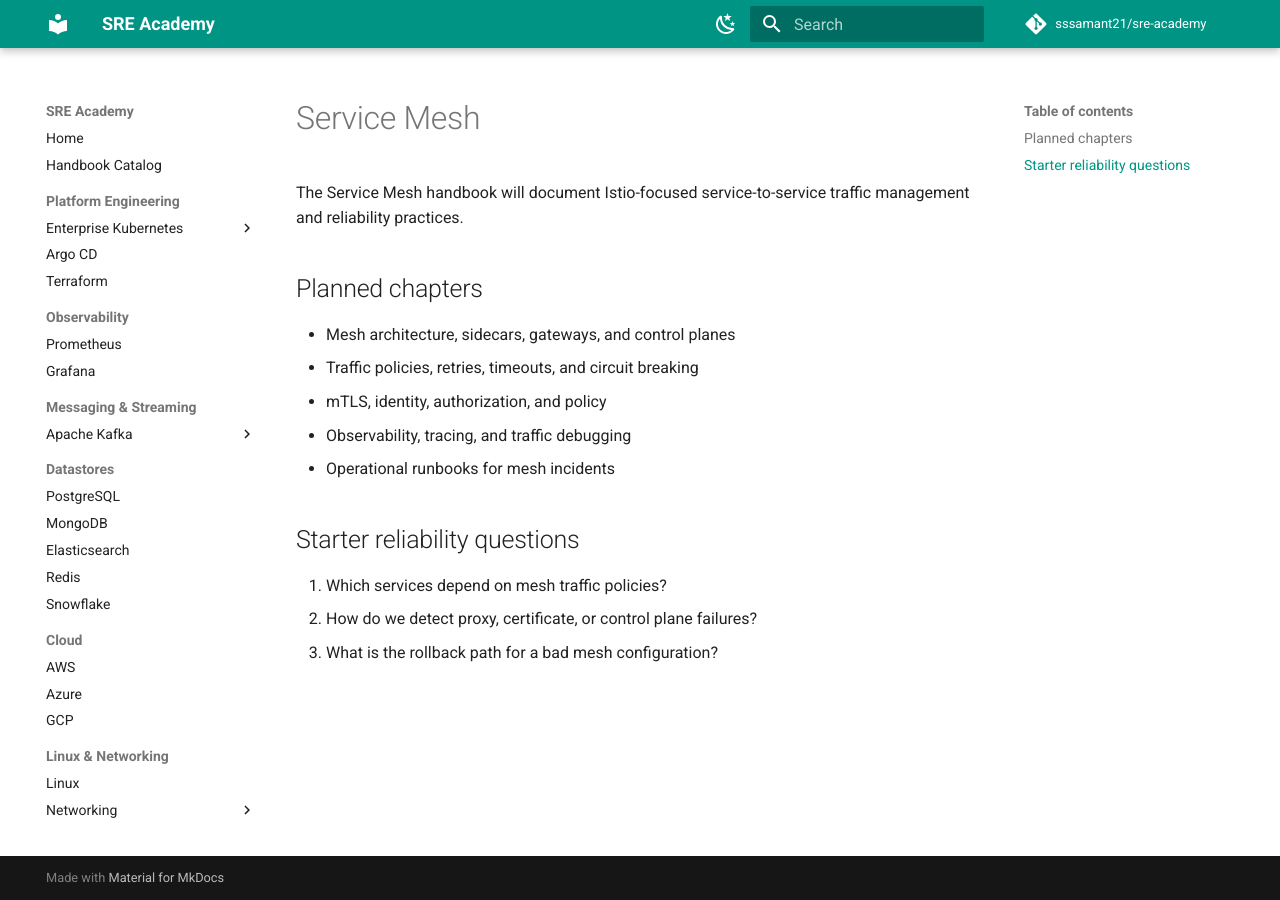
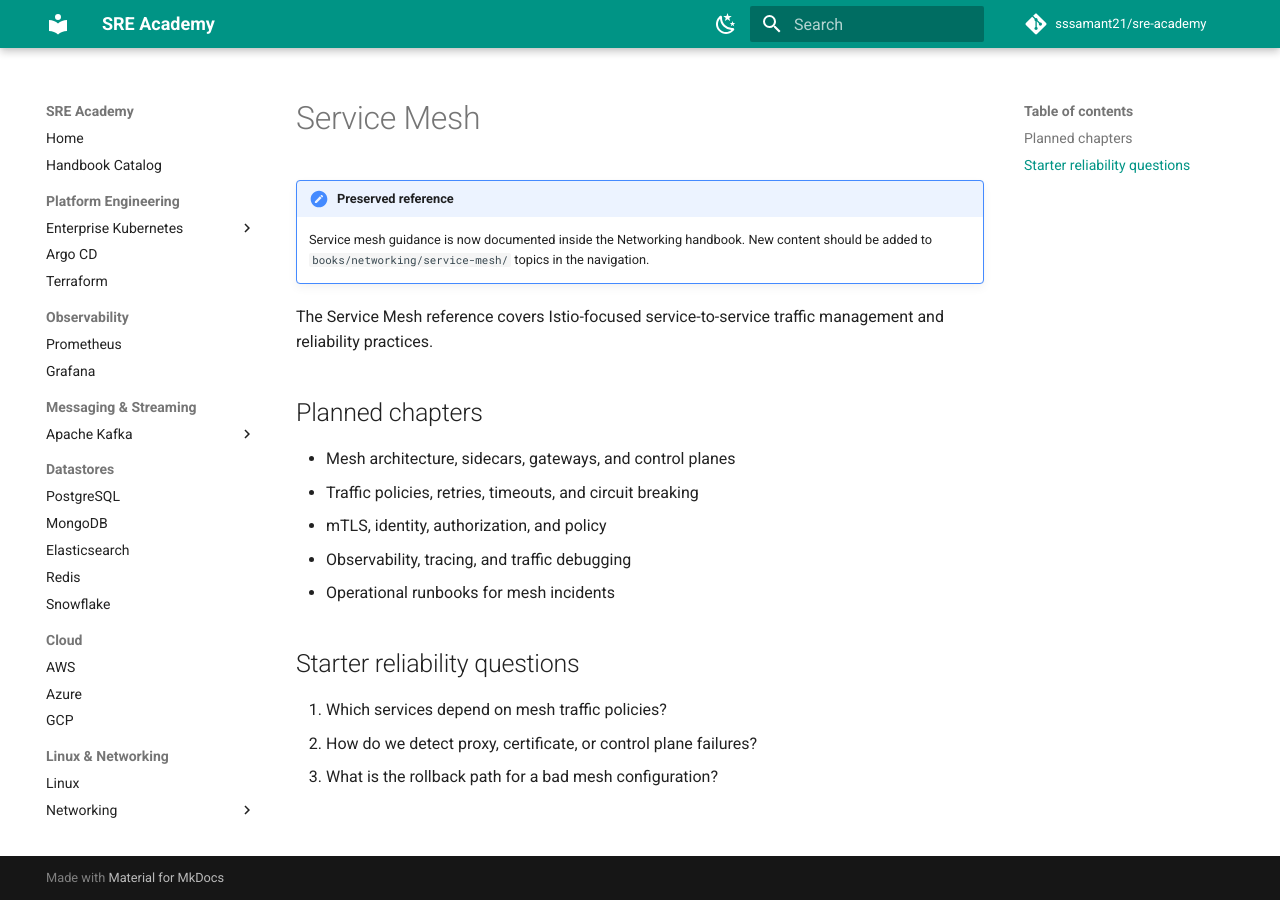
Before and after one commit to sssamant21/sre-academy, an MkDocs documentation site: the page built from docs/books/service-mesh/index.md, in a window 1280 px wide. Built offline with MkDocs 1.6.1 and Material for MkDocs 9.7.7, drawn with Linux system fonts in a browser that asks for light colours; comment, search, counter and statistics services are not loaded.

Commit message:
Mark legacy Service Mesh page as preserved reference

```diff
--- a/docs/books/service-mesh/index.md
+++ b/docs/books/service-mesh/index.md
@@ -1,6 +1,9 @@
 # Service Mesh
 
-The Service Mesh handbook will document Istio-focused service-to-service traffic management and reliability practices.
+!!! note "Preserved reference"
+    Service mesh guidance is now documented inside the Networking handbook. New content should be added to `books/networking/service-mesh/` topics in the navigation.
+
+The Service Mesh reference covers Istio-focused service-to-service traffic management and reliability practices.
 
 ## Planned chapters
 
```
